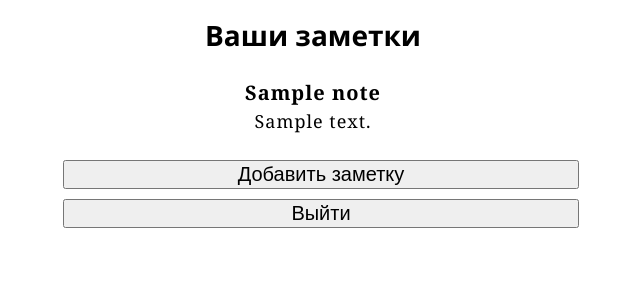
After one commit to Furiwarius/notes_with_autocorrector, a FastAPI app: template app/templates/notes.html in a window 1280 px wide. The commit adds this page. Shown: the top 300 px of the page, without its empty margins (327-967 px from the left). Run offline with FastAPI, Linux system fonts and the light colour scheme; the template is opened without the code that fills it: most values are stand-ins (such as "Sample title", 1, 10 or a date in 2020); some libraries are stand-ins or nearby versions.

Commit message:
feat: scripts and pages were written for the front-end of the application

```diff
--- a/app/templates/base.html
+++ b/app/templates/base.html
@@ -14,6 +14,12 @@
     {% block content %} <!-- вложенные шаблоны -->
     {% endblock %}
 
+    <script type="text/javascript" src="static/loguot.js"></script>
+    <script type="text/javascript" src="static/new_note.js"></script>
+    <script type="text/javascript" src="http://yastatic.net/jquery/2.1.3/jquery.min.js"></script>
+    <script type="text/javascript" src="static/script.js"></script>
+    <script type="text/javascript" src="static/send_exist_user.js"></script>
+    <script type="text/javascript" src="static/send_new_user.js"></script>
 
 </body>
 </html>
--- a/app/templates/index.html
+++ b/app/templates/index.html
@@ -26,10 +26,10 @@
         </p>
     </div>
     <div class="button-field">
-        <input id="send_exist" type="button" value="Войти" class="button" onclick="send_user()">
+        <input id="send_exist" type="button" value="Войти" class="button" onClick="send_user()">
     </div>
 </div>
 </div>
-<script type="text/javascript" src="static/send_exist_user.js"></script>
+
 
 {% endblock %}
--- /dev/null
+++ b/app/templates/notes.html
@@ -0,0 +1,53 @@
+{% extends "base.html" %}
+{% block content %}
+
+<div data-hook="blocks-collection-content-node">
+
+    <div class="r" style="padding-top: 15px; padding-bottom: 15px;">
+        <div class="t056">
+            <div class="container centeredSection">
+                <div class="lr_col_10 prefix_1">
+                    <h1 field="title"><div style="font-size:28px;" data-customstyle="yes"><strong>Ваши заметки</strong></div></h1>
+                    <div class="descr" field="descr"><div style="font-size:18px;" data-customstyle="yes">
+                        <span>
+
+                            {% if notes != None %}
+
+                                {% for note in notes %}
+
+                                    <h3 style="font-size:20px;"> {{ note.name }} </h3>
+                                    <p> {{ note.text }}</p>
+
+                                    {% if notes|length > 1 %}
+                                        <hr size="1" color="#b5a48b" />
+                                    {% endif %}
+
+                                {% endfor %}
+
+                            {% else %}
+                                <p>У Вас пока что нет заметок</p>
+
+                            {% endif %}
+
+                        </span>
+                    </div></div>
+                </div>
+            </div>
+        </div>
+    </div>
+
+    <div class="r last-layer">
+
+        <div class="button-field">
+            <input id="new_note" type="button" value="Добавить заметку" class="button" onClick="new_note()">
+        </div>
+
+        <div class="button-field">
+            <input id="loguot" type="button" value="Выйти" class="button" oncCick="loguot()">
+        </div>
+
+    </div>
+
+</div>
+
+{% endblock %}
--- a/app/templates/registr.html
+++ b/app/templates/registr.html
@@ -26,9 +26,9 @@
             </p>
         </div>
         <div class="button-field">
-            <input id="send_exist" type="button" value="Создать аккаунт" class="button" onclick="send_new_user()">
+            <input id="send_exist" type="button" value="Создать аккаунт" class="button" onClick="send_new_user()">
         </div>
     </div>
     </div>
-    <script type="text/javascript" src="static/send_new_user.js"></script>
+
 {% endblock %}
--- a/app/templates/static/loguot.js
+++ b/app/templates/static/loguot.js
@@ -1,4 +1,4 @@
 async function loguot() {
-    localStorage.removeItem('authToken');
+    sessionStorage.removeItem('authToken');
     window.location.href = "/"
 }
--- /dev/null
+++ b/app/templates/static/new_note.js
@@ -0,0 +1,15 @@
+async function new_note() {
+
+    const token = sessionStorage.getItem('authToken');
+
+    // отправляем запрос
+    const response = await fetch("/new_note", {
+                    method: "GET",
+                    headers: { 'Authorization': 'Bearer ' + token,
+                        "Accept": "application/json",
+                        "Content-Type": "application/json" }});
+    if (response.ok) {
+        const text = await response.text();
+        document.body.innerHTML = text;
+}
+}
--- a/app/templates/static/script.js
+++ b/app/templates/static/script.js
@@ -26,11 +26,14 @@ async function save() {
     // получаем введеные данные
     const name = document.getElementById("note_name").value;
     const text = document.getElementById("text_field").value;
+    const token = sessionStorage.getItem('authToken');
 
     // отправляем запрос
     const response = await fetch("/new_note", {
                     method: "POST",
-                    headers: { "Accept": "application/json", "Content-Type": "application/json" },
+                    headers: { 'Authorization': 'Bearer ' + token,
+                      "Accept": "application/json",
+                      "Content-Type": "application/json" },
                     body: JSON.stringify({
                         name: name,
                         text: text
@@ -38,7 +41,7 @@ async function save() {
                     });
     if (response.ok) {
         window.location.href = "/notes"
-        message()
+        alert("Заметка успешно сохранена");
     }
     else {
         await server_error()
@@ -49,8 +52,3 @@ async function save() {
 async function server_error() {
   alert("При сохранении заметки произошла ошибка!");
 }
-
-
-function message() {
-  alert("Заметка успешно сохранена");
-}
--- a/app/templates/static/send_exist_user.js
+++ b/app/templates/static/send_exist_user.js
@@ -16,7 +16,8 @@ async function send_user(){
     if (response.ok) {
         const data = await response.json();
         // Сохранение токена
-        localStorage.setItem('authToken', data.token);
+        sessionStorage.setItem('authToken', data.token);
+        await notes()
     }
     else {
         await invalid_input()
@@ -27,3 +28,21 @@ async function send_user(){
 async function invalid_input() {
     alert("Неверный логин или пароль!");
 }
+
+
+
+async function notes() {
+
+    const token = sessionStorage.getItem('authToken');
+
+    // отправляем запрос
+    const response = await fetch("/notes", {
+                    method: "GET",
+                    headers: { 'Authorization': 'Bearer ' + token,
+                        "Accept": "application/json",
+                        "Content-Type": "application/json" }});
+    if (response.ok) {
+        const text = await response.text();
+        document.body.innerHTML = text;
+}
+}
```
Also changed, not shown: app/templates/new_note.html (+9 -5 lines).
